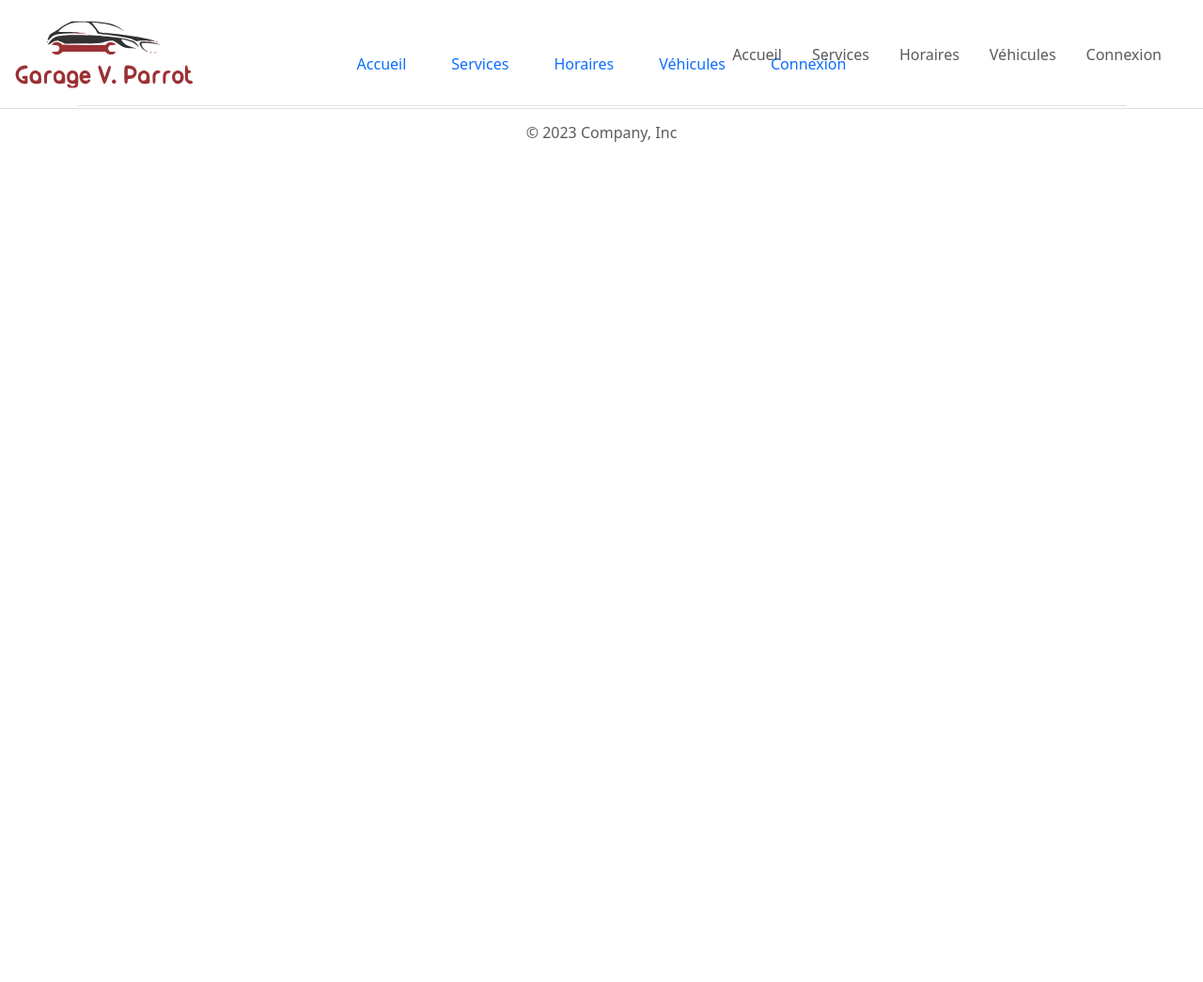
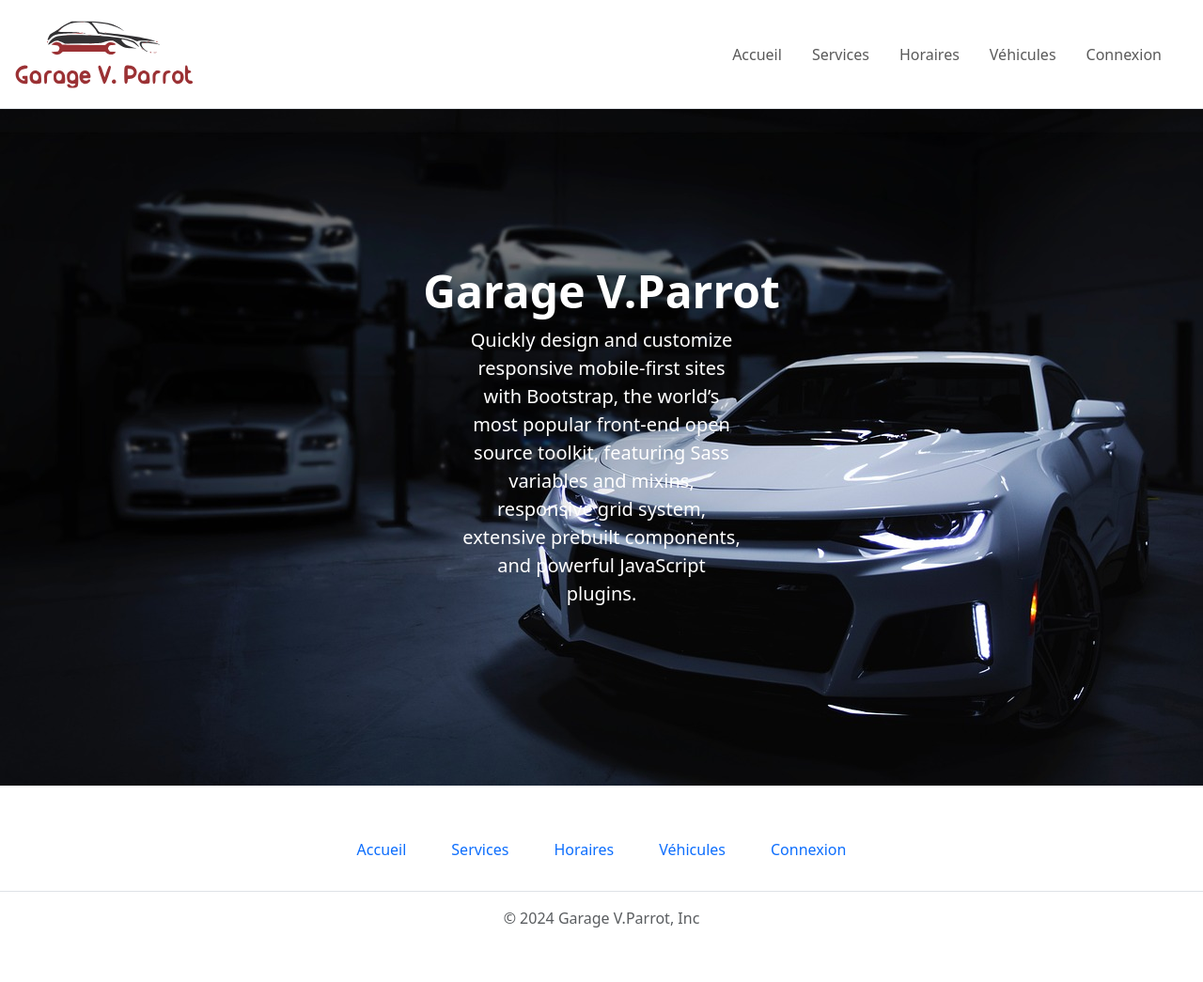
Before and after one commit to MaximeLecieux/Garage_V.Parrot, a PHP site: page / in a window 1280 px wide. Shown: the whole page at 94% size. Before the commit the page ends 151 px from the top, so only its background shows below. Run offline with PHP 8.4, Linux system fonts and the light colour scheme.

Commit message:
Intégration de la première section de présentation + ajout de l'image background et du fichier style.css dans les assets

```diff
--- /dev/null
+++ b/assets/css/style.css
@@ -0,0 +1,12 @@
+body{
+    margin: 0;
+}
+
+.first-section{
+    width: 100%;
+    height: 90vh;
+    background-image: url("../images/background.jpg");
+    background-size: cover;
+    background-repeat: no-repeat;
+    background-attachment: fixed;
+}
--- a/index.php
+++ b/index.php
@@ -4,12 +4,13 @@
     <meta charset="UTF-8">
     <meta name="viewport" content="width=device-width, initial-scale=1.0">
     <link href="https://cdn.jsdelivr.net/npm/bootstrap@5.3.2/dist/css/bootstrap.min.css" rel="stylesheet" integrity="sha384-T3c6CoIi6uLrA9TneNEoa7RxnatzjcDSCmG1MXxSR1GAsXEV/Dwwykc2MPK8M2HN" crossorigin="anonymous">
+    <link rel="stylesheet" href="assets/css/style.css">
     <title>Garage V.Parrot</title>
 </head>
 <body>
-    <div class="container">
+    <div class="container-fluid p-0">
         <header>
-            <nav class="navbar navbar-expand-md fixed-top border-bottom">
+            <nav class="navbar navbar-expand-md border-bottom">
                 <div class="container-fluid">
                     <a class="navbar-brand" href="#">
                         <img src="assets/images/logo.svg" width="200" alt="Logo">
@@ -35,9 +36,14 @@
                 </div>
             </nav>
         </header>
-
-
-
+        <section class="position-relative first-section">
+            <div class="px-4 py-5 text-center position-absolute top-50 start-50 translate-middle text-white">
+                <h1 class="display-5 fw-bold">Garage V.Parrot</h1>
+                <div class="col-lg-6 mx-auto">
+                    <p class="lead mb-4">Quickly design and customize responsive mobile-first sites with Bootstrap, the world’s most popular front-end open source toolkit, featuring Sass variables and mixins, responsive grid system, extensive prebuilt components, and powerful JavaScript plugins.</p>
+                </div>
+            </div>
+        </section>
         <footer class="py-3 my-4">
             <ul class="nav justify-content-center border-bottom pb-3 mb-3">
                 <li class="nav-item m-2"><a href="#" class="nav-link">Accueil</a></li>
@@ -46,7 +52,7 @@
                 <li class="nav-item m-2"><a href="#" class="nav-link">Véhicules</a></li>
                 <li class="nav-item m-2"><a href="#" class="nav-link">Connexion</a></li>
             </ul>
-            <p class="text-center text-body-secondary">© 2023 Company, Inc</p>
+            <p class="text-center text-body-secondary">© 2024 Garage V.Parrot, Inc</p>
         </footer>
     </div>
 
```
Also changed, not shown: assets/images/background.jpg (added).
